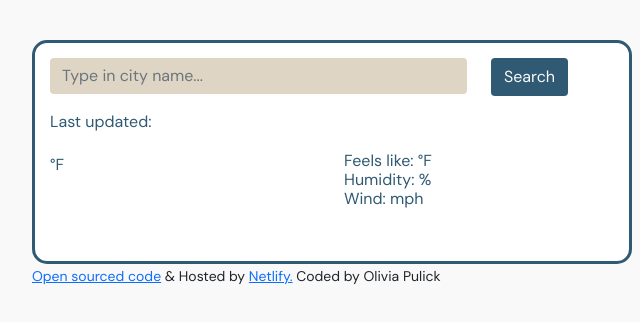
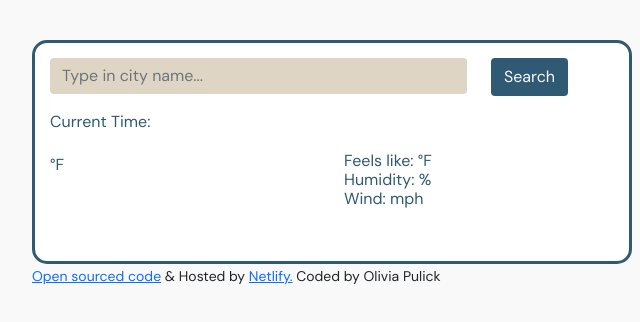
Before and after one commit to orpulick/My_weather_app, a plain HTML site: page index.html in a window 1280 px wide. Shown: the full height of the page, 308-948 px from the left. Drawn offline with nearby package versions, Linux system fonts and the light colour scheme; no server answers.

Commit message:
Updated HTML of time

```diff
--- a/index.html
+++ b/index.html
@@ -39,7 +39,7 @@
           <div class="overview">
           <h1 id="city"></h1>
           <ul>
-            <li>Last updated: <span id="date"></span></li>
+            <li>Current Time:<span id="date"></span></li>
             <li id="description"></li>
           </ul>
           </div>
```
